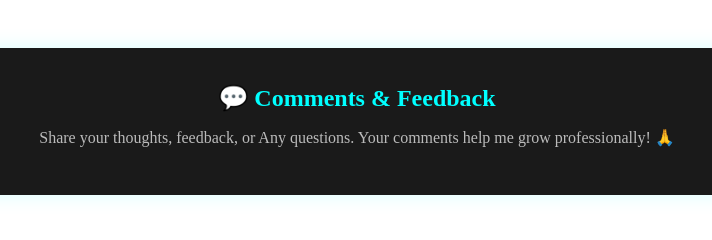
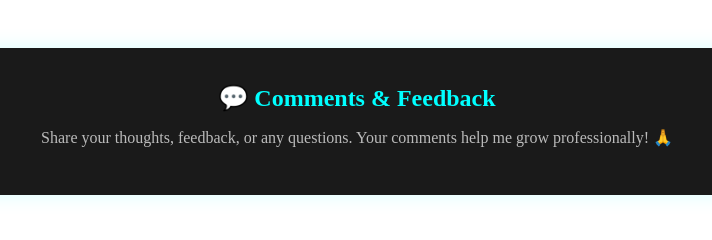
Before and after one commit to Sujithts12/Sujith_siddarth_portfolio, a plain HTML site: page docs/index.html in a window 1280 px wide. Shown: the top 240 px of the page, 283-995 px from the left. Drawn offline with Linux system fonts and the light colour scheme.

Commit message:
Update index.html

```diff
--- a/docs/index.html
+++ b/docs/index.html
@@ -2,7 +2,7 @@
 <section id="comments-powerbi" style="max-width:900px; margin: 3rem auto; padding: 1rem; background-color:#1a1a1a; border-radius:8px; box-shadow:0 0 20px rgba(0,255,255,0.15);">
   <h2 style="color:#00ffff; text-align:center; margin-bottom:1rem;">💬 Comments & Feedback</h2>
   <p style="text-align:center; color:#bbb; margin-bottom:2rem;">
-    Share your thoughts, feedback, or Any questions. Your comments help me grow professionally! 🙏
+    Share your thoughts, feedback, or any questions. Your comments help me grow professionally! 🙏
   </p>
 
   <!-- Giscus Comment System -->
@@ -22,6 +22,7 @@
           async>
   </script>
 </section>
+
 <!-- Footer -->
 <footer style="text-align:center; padding:1.5rem 0; margin-top:3rem; background-color:#121212; color:#bbb; font-size:0.95rem; border-top:1px solid #333;">
   &copy; 2025 Sujith TS | Power BI Developer
```
